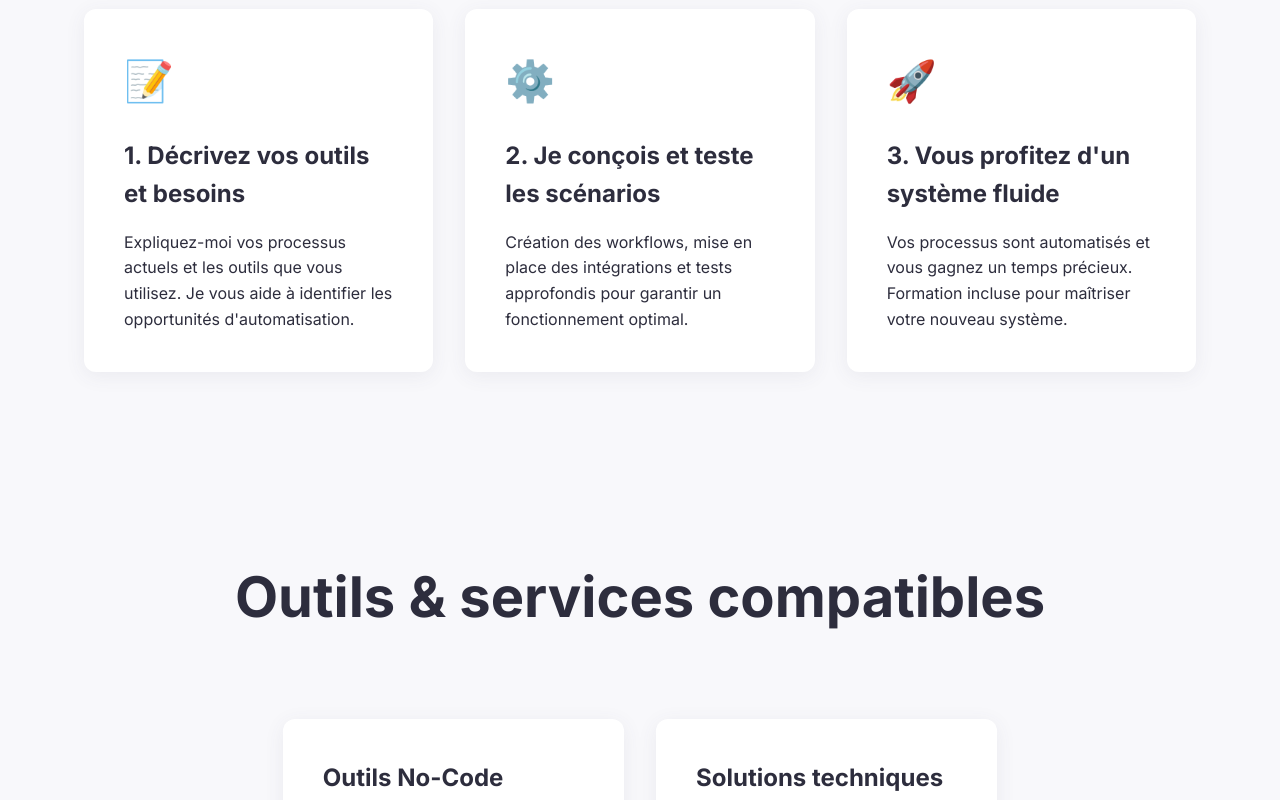
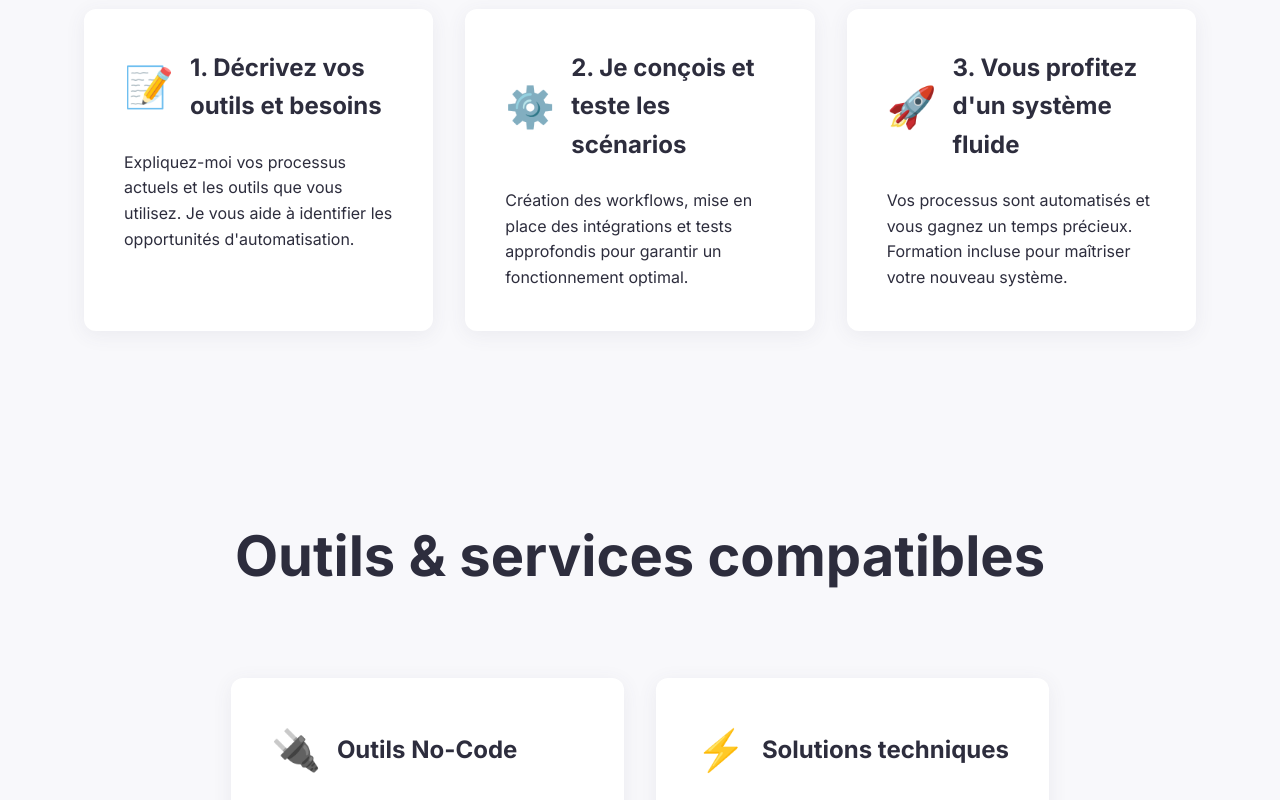
Before and after one commit to Craftminds/Craftminds-site, a React (Create React App) app: page /automatisations in a window 1280 px wide. Shown: the part 720-1520 px from the top of the page. Built offline with nearby package versions, Linux system fonts and the light colour scheme; the HTML template or start-up script is replaced by a standard one.

Commit message:
fix design

```diff
--- a/src/pages/Automatisations.tsx
+++ b/src/pages/Automatisations.tsx
@@ -102,6 +102,9 @@ const Card = styled.div<{ featured?: boolean }>`
   box-shadow: var(--shadow-sm);
   position: relative;
   overflow: hidden;
+  display: flex;
+  flex-direction: column;
+  height: 100%;
   ${props => props.featured && `
     transform: scale(1.05);
     box-shadow: var(--shadow-lg);
@@ -113,15 +116,21 @@ const Card = styled.div<{ featured?: boolean }>`
   }
 `;
 
+const CardHeader = styled.div`
+  display: flex;
+  align-items: center;
+  gap: 1rem;
+  margin-bottom: 1.5rem;
+`;
+
 const CardIcon = styled.div`
   font-size: 2.5rem;
-  margin-bottom: 1.5rem;
 `;
 
 const CardTitle = styled.h3`
   font-size: 1.5rem;
-  margin-bottom: 1rem;
   color: var(--color-text);
+  margin: 0;
 `;
 
 const IconList = styled.ul`
@@ -210,18 +219,24 @@ const Automatisations: React.FC = () => {
           <Title as="h2">Comment ça marche ?</Title>
           <Grid>
             <Card>
+              <CardHeader>
                 <CardIcon>📝</CardIcon>
                 <CardTitle>1. Décrivez vos outils et besoins</CardTitle>
+              </CardHeader>
               <p>Expliquez-moi vos processus actuels et les outils que vous utilisez. Je vous aide à identifier les opportunités d'automatisation.</p>
             </Card>
             <Card>
+              <CardHeader>
                 <CardIcon>⚙️</CardIcon>
                 <CardTitle>2. Je conçois et teste les scénarios</CardTitle>
+              </CardHeader>
               <p>Création des workflows, mise en place des intégrations et tests approfondis pour garantir un fonctionnement optimal.</p>
             </Card>
             <Card>
+              <CardHeader>
                 <CardIcon>🚀</CardIcon>
                 <CardTitle>3. Vous profitez d'un système fluide</CardTitle>
+              </CardHeader>
               <p>Vos processus sont automatisés et vous gagnez un temps précieux. Formation incluse pour maîtriser votre nouveau système.</p>
             </Card>
           </Grid>
@@ -233,7 +248,10 @@ const Automatisations: React.FC = () => {
           <Title as="h2">Outils & services compatibles</Title>
           <Grid columns={2}>
             <Card>
+              <CardHeader>
+                <CardIcon>🔌</CardIcon>
                 <CardTitle>Outils No-Code</CardTitle>
+              </CardHeader>
               <IconList>
                 <li>Airtable, Notion, Google Sheets</li>
                 <li>Zapier, Make (ex-Integromat)</li>
@@ -242,7 +260,10 @@ const Automatisations: React.FC = () => {
               </IconList>
             </Card>
             <Card>
+              <CardHeader>
+                <CardIcon>⚡</CardIcon>
                 <CardTitle>Solutions techniques</CardTitle>
+              </CardHeader>
               <IconList>
                 <li>Webhooks et APIs REST</li>
                 <li>Scripts sur-mesure</li>
@@ -263,8 +284,10 @@ const Automatisations: React.FC = () => {
           </Subtitle>
           <Grid>
             <Card>
+              <CardHeader>
                 <CardIcon>🔌</CardIcon>
                 <CardTitle>Mini setup</CardTitle>
+              </CardHeader>
               <Price>129€</Price>
               <IconList>
                 <li>1 intégration simple</li>
@@ -274,8 +297,10 @@ const Automatisations: React.FC = () => {
               <Button to="#contact">Choisir cette offre</Button>
             </Card>
             <Card featured>
+              <CardHeader>
                 <CardIcon>⚡</CardIcon>
                 <CardTitle>Workflow standard</CardTitle>
+              </CardHeader>
               <Price>229€</Price>
               <IconList>
                 <li>2 à 3 intégrations</li>
@@ -285,8 +310,10 @@ const Automatisations: React.FC = () => {
               <Button to="#contact">Choisir cette offre</Button>
             </Card>
             <Card>
+              <CardHeader>
                 <CardIcon>🚀</CardIcon>
                 <CardTitle>Système avancé</CardTitle>
+              </CardHeader>
               <PriceHint>à partir de</PriceHint>
               <Price>379€</Price>
               <IconList>
@@ -309,18 +336,24 @@ const Automatisations: React.FC = () => {
           </Subtitle>
           <Grid>
             <Card>
+              <CardHeader>
                 <CardIcon>📋</CardIcon>
                 <CardTitle>Cahier des charges</CardTitle>
+              </CardHeader>
               <p>Documentation détaillée des besoins et validation des scénarios avant développement</p>
             </Card>
             <Card>
+              <CardHeader>
                 <CardIcon>🔄</CardIcon>
                 <CardTitle>Tests approfondis</CardTitle>
+              </CardHeader>
               <p>Validation de tous les scénarios et cas d'usage en conditions réelles</p>
             </Card>
             <Card>
+              <CardHeader>
                 <CardIcon>📚</CardIcon>
                 <CardTitle>Formation incluse</CardTitle>
+              </CardHeader>
               <p>Documentation complète et formation à l'utilisation de votre système</p>
             </Card>
           </Grid>
--- a/src/pages/Debug.tsx
+++ b/src/pages/Debug.tsx
@@ -102,6 +102,9 @@ const Card = styled.div<{ featured?: boolean }>`
   box-shadow: var(--shadow-sm);
   position: relative;
   overflow: hidden;
+  display: flex;
+  flex-direction: column;
+  height: 100%;
   ${props => props.featured && `
     transform: scale(1.05);
     box-shadow: var(--shadow-lg);
@@ -113,15 +116,21 @@ const Card = styled.div<{ featured?: boolean }>`
   }
 `;
 
+const CardHeader = styled.div`
+  display: flex;
+  align-items: center;
+  gap: 1rem;
+  margin-bottom: 1.5rem;
+`;
+
 const CardIcon = styled.div`
   font-size: 2.5rem;
-  margin-bottom: 1.5rem;
 `;
 
 const CardTitle = styled.h3`
   font-size: 1.5rem;
-  margin-bottom: 1rem;
   color: var(--color-text);
+  margin: 0;
 `;
 
 const IconList = styled.ul`
@@ -210,18 +219,24 @@ const Debug: React.FC = () => {
           <Title as="h2">Comment ça marche ?</Title>
           <Grid>
             <Card>
+              <CardHeader>
                 <CardIcon>📝</CardIcon>
                 <CardTitle>1. Décrivez votre bug</CardTitle>
+              </CardHeader>
               <p>Expliquez-moi le problème rencontré et son contexte via le formulaire de contact.</p>
             </Card>
             <Card>
+              <CardHeader>
                 <CardIcon>🔍</CardIcon>
                 <CardTitle>2. Diagnostic rapide</CardTitle>
+              </CardHeader>
               <p>Je vous recontacte sous 24h avec une première analyse et une estimation.</p>
             </Card>
             <Card>
+              <CardHeader>
                 <CardIcon>✅</CardIcon>
                 <CardTitle>3. Résolution express</CardTitle>
+              </CardHeader>
               <p>Intervention rapide et ciblée pour résoudre votre problème.</p>
             </Card>
           </Grid>
@@ -233,7 +248,10 @@ const Debug: React.FC = () => {
           <Title as="h2">Types de bugs traités</Title>
           <Grid columns={2}>
             <Card>
+              <CardHeader>
+                <CardIcon>🔧</CardIcon>
                 <CardTitle>Bugs techniques</CardTitle>
+              </CardHeader>
               <IconList>
                 <li>Erreurs de code et exceptions</li>
                 <li>Problèmes de performance</li>
@@ -242,7 +260,10 @@ const Debug: React.FC = () => {
               </IconList>
             </Card>
             <Card>
+              <CardHeader>
+                <CardIcon>🔧</CardIcon>
                 <CardTitle>Blocages fonctionnels</CardTitle>
+              </CardHeader>
               <IconList>
                 <li>Workflows cassés</li>
                 <li>Problèmes de déploiement</li>
@@ -263,8 +284,10 @@ const Debug: React.FC = () => {
           </Subtitle>
           <Grid>
             <Card>
+              <CardHeader>
                 <CardIcon>🔧</CardIcon>
                 <CardTitle>Bug unique</CardTitle>
+              </CardHeader>
               <Price>79€</Price>
               <IconList>
                 <li>Correction rapide</li>
@@ -274,8 +297,10 @@ const Debug: React.FC = () => {
               <Button to="#contact">Choisir cette offre</Button>
             </Card>
             <Card featured>
+              <CardHeader>
                 <CardIcon>⚡</CardIcon>
                 <CardTitle>Fix Prioritaire</CardTitle>
+              </CardHeader>
               <Price>149€</Price>
               <IconList>
                 <li>Résolution prioritaire</li>
@@ -285,8 +310,10 @@ const Debug: React.FC = () => {
               <Button to="#contact">Choisir cette offre</Button>
             </Card>
             <Card>
+              <CardHeader>
                 <CardIcon>🚀</CardIcon>
                 <CardTitle>Pack Sérénité</CardTitle>
+              </CardHeader>
               <PriceHint>à partir de</PriceHint>
               <Price>249€</Price>
               <IconList>
@@ -309,18 +336,24 @@ const Debug: React.FC = () => {
           </Subtitle>
           <Grid>
             <Card>
+              <CardHeader>
                 <CardIcon>🎯</CardIcon>
                 <CardTitle>Diagnostic précis</CardTitle>
+              </CardHeader>
               <p>Analyse approfondie du problème et estimation détaillée avant toute intervention</p>
             </Card>
             <Card>
+              <CardHeader>
                 <CardIcon>⚡</CardIcon>
                 <CardTitle>Solution testée</CardTitle>
+              </CardHeader>
               <p>Tests rigoureux et validation complète de la solution avant livraison</p>
             </Card>
             <Card>
+              <CardHeader>
                 <CardIcon>🛡️</CardIcon>
                 <CardTitle>Garantie totale</CardTitle>
+              </CardHeader>
               <p>Remboursement intégral si le problème n'est pas résolu comme convenu</p>
             </Card>
           </Grid>
--- a/src/pages/Home.tsx
+++ b/src/pages/Home.tsx
@@ -162,15 +162,21 @@ const Card = styled.div`
   }
 `;
 
+const CardHeader = styled.div`
+  display: flex;
+  align-items: center;
+  gap: 1rem;
+  margin-bottom: 1.5rem;
+`;
+
 const CardIcon = styled.div`
   font-size: 2.5rem;
-  margin-bottom: 1.5rem;
 `;
 
 const CardTitle = styled.h3`
   font-size: 1.5rem;
-  margin-bottom: 1rem;
   color: var(--color-text);
+  margin: 0;
 `;
 
 const CardContent = styled.p`
@@ -184,6 +190,8 @@ const CardLink = styled(Link)`
   text-decoration: none;
   font-weight: 500;
   transition: color 0.3s ease;
+  display: inline-block;
+  margin-top: 2rem;
 
   &:hover {
     color: var(--color-accent);
@@ -262,10 +270,11 @@ const SubmitButton = styled.button`
   font-weight: 600;
   cursor: pointer;
   transition: all 0.3s ease;
+  text-decoration: none;
   font-size: 1.2rem;
-  width: 100%;
   position: relative;
   overflow: hidden;
+  animation: slideIn 1s ease-out 0.4s backwards;
 
   &:hover {
     transform: translateY(-2px);
@@ -318,24 +327,30 @@ const Home: React.FC = () => {
           <Title as="h2">Ce que je propose</Title>
           <Grid>
             <Card>
+              <CardHeader>
                 <CardIcon>🔧</CardIcon>
                 <CardTitle>Debug express</CardTitle>
+              </CardHeader>
               <CardContent>
                 Résolution rapide de bugs et blocages techniques. Intervention sous 24-48h pour débloquer votre situation.
               </CardContent>
               <CardLink to="/debug">Choisir l'offre →</CardLink>
             </Card>
             <Card>
+              <CardHeader>
                 <CardIcon>⚙️</CardIcon>
                 <CardTitle>Intégrations & automatisations</CardTitle>
+              </CardHeader>
               <CardContent>
                 Airtable, Zapier, APIs et automatisation de processus. Optimisez vos workflows et gagnez du temps.
               </CardContent>
               <CardLink to="/automatisations">Choisir l'offre →</CardLink>
             </Card>
             <Card>
+              <CardHeader>
                 <CardIcon>🧠</CardIcon>
                 <CardTitle>Support technique produit</CardTitle>
+              </CardHeader>
               <CardContent>
                 Investigations, corrections et mini-features. Gardez votre produit en parfait état de fonctionnement.
               </CardContent>
--- a/src/pages/Support.tsx
+++ b/src/pages/Support.tsx
@@ -102,6 +102,9 @@ const Card = styled.div<{ featured?: boolean }>`
   box-shadow: var(--shadow-sm);
   position: relative;
   overflow: hidden;
+  display: flex;
+  flex-direction: column;
+  height: 100%;
   ${props => props.featured && `
     transform: scale(1.05);
     box-shadow: var(--shadow-lg);
@@ -113,15 +116,21 @@ const Card = styled.div<{ featured?: boolean }>`
   }
 `;
 
+const CardHeader = styled.div`
+  display: flex;
+  align-items: center;
+  gap: 1rem;
+  margin-bottom: 1.5rem;
+`;
+
 const CardIcon = styled.div`
   font-size: 2.5rem;
-  margin-bottom: 1.5rem;
 `;
 
 const CardTitle = styled.h3`
   font-size: 1.5rem;
-  margin-bottom: 1rem;
   color: var(--color-text);
+  margin: 0;
 `;
 
 const IconList = styled.ul`
@@ -210,8 +219,10 @@ const Support: React.FC = () => {
           <Title as="h2">Ce que je prends en charge</Title>
           <Grid>
             <Card>
+              <CardHeader>
                 <CardIcon>💬</CardIcon>
                 <CardTitle>Support utilisateurs</CardTitle>
+              </CardHeader>
               <p>Gestion professionnelle des demandes utilisateurs et résolution des problèmes.</p>
               <IconList>
                 <li>Réponses personnalisées</li>
@@ -221,8 +232,10 @@ const Support: React.FC = () => {
               </IconList>
             </Card>
             <Card>
+              <CardHeader>
                 <CardIcon>🛠</CardIcon>
                 <CardTitle>Maintenance</CardTitle>
+              </CardHeader>
               <p>Maintien et amélioration continue de votre produit pour une expérience optimale.</p>
               <IconList>
                 <li>Correction de bugs</li>
@@ -232,8 +245,10 @@ const Support: React.FC = () => {
               </IconList>
             </Card>
             <Card>
+              <CardHeader>
                 <CardIcon>📈</CardIcon>
                 <CardTitle>Suivi produit</CardTitle>
+              </CardHeader>
               <p>Analyse et amélioration continue basée sur les retours utilisateurs.</p>
               <IconList>
                 <li>Analyse des tickets</li>
@@ -255,8 +270,10 @@ const Support: React.FC = () => {
           </Subtitle>
           <Grid>
             <Card>
+              <CardHeader>
                 <CardIcon>🚀</CardIcon>
                 <CardTitle>Starter</CardTitle>
+              </CardHeader>
               <Price>149€</Price>
               <span>par mois</span>
               <IconList>
@@ -268,8 +285,10 @@ const Support: React.FC = () => {
               <Button to="#contact">Choisir cette offre</Button>
             </Card>
             <Card featured>
+              <CardHeader>
                 <CardIcon>⭐</CardIcon>
                 <CardTitle>Pro</CardTitle>
+              </CardHeader>
               <Price>249€</Price>
               <span>par mois</span>
               <IconList>
@@ -281,8 +300,10 @@ const Support: React.FC = () => {
               <Button to="#contact">Choisir cette offre</Button>
             </Card>
             <Card>
+              <CardHeader>
                 <CardIcon>👑</CardIcon>
                 <CardTitle>Sur-mesure</CardTitle>
+              </CardHeader>
               <PriceHint>à partir de</PriceHint>
               <Price>399€</Price>
               <span>par mois</span>
@@ -307,18 +328,24 @@ const Support: React.FC = () => {
           </Subtitle>
           <Grid>
             <Card>
+              <CardHeader>
                 <CardIcon>📊</CardIcon>
                 <CardTitle>Rapports réguliers</CardTitle>
+              </CardHeader>
               <p>Suivi détaillé des interventions et métriques clés de votre produit</p>
             </Card>
             <Card>
+              <CardHeader>
                 <CardIcon>💬</CardIcon>
                 <CardTitle>Communication directe</CardTitle>
+              </CardHeader>
               <p>Canal de communication dédié et réponses sous 24h maximum</p>
             </Card>
             <Card>
+              <CardHeader>
                 <CardIcon>📈</CardIcon>
                 <CardTitle>Amélioration continue</CardTitle>
+              </CardHeader>
               <p>Recommandations mensuelles pour optimiser votre produit</p>
             </Card>
           </Grid>
```
Lines whose indentation alone changed are shown as unchanged.
